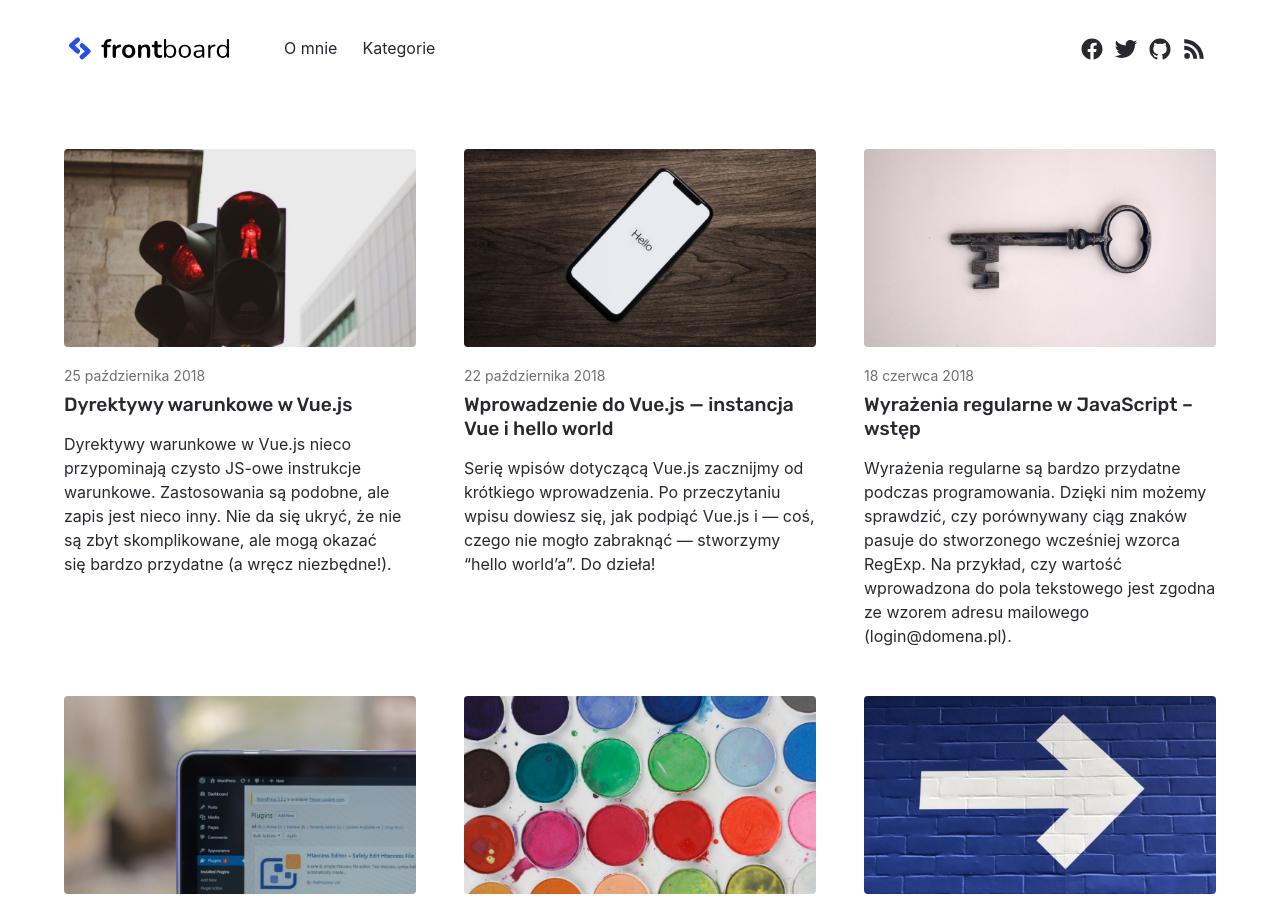
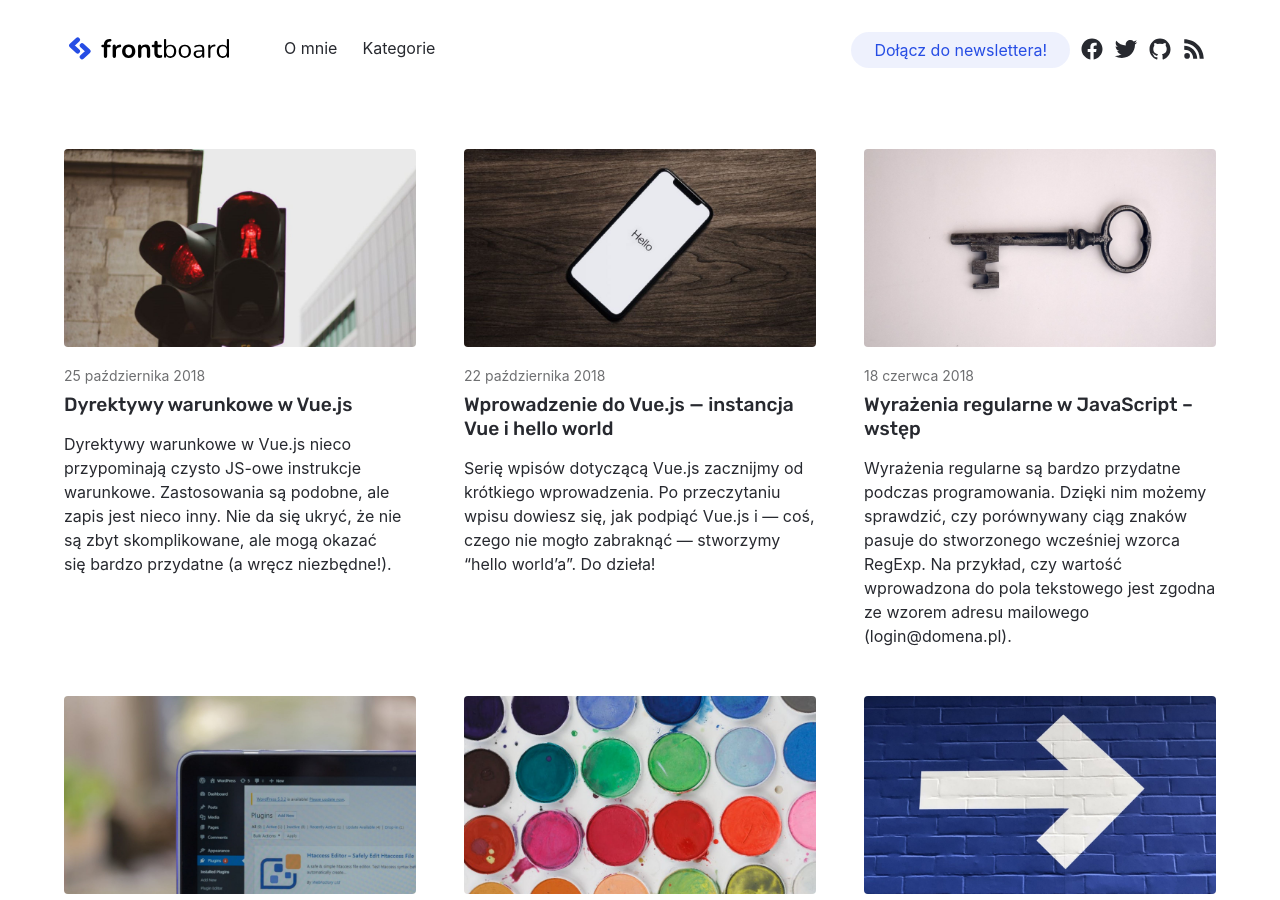
Before and after one commit to frontboard/blog, a Jekyll site: the page built from index.html, in a window 1280 px wide and 900 px high. Built offline with Jekyll 4.4.1, drawn with Linux system fonts in a browser that asks for light colours; the list of posts is cut into pages by our own code; comment, search, counter and statistics services are not loaded.

Commit message:
newsletter link depends on page layout

```diff
--- a/_includes/header.html
+++ b/_includes/header.html
@@ -31,13 +31,15 @@
       </ul>
     </div>
     <div class="header__flex trigger">
-      {%- if page.layout == 'post' -%}
       <ul class="nav nav__flex" role="navigation">
         <li class="nav__item">
+          {%- if page.layout == 'post' -%}
           <a href="#newsletter" class="nav__link nav__link-featured">Dołącz do newslettera!</a>
+          {%- else -%}
+          <a href="/newsletter" class="nav__link nav__link-featured">Dołącz do newslettera!</a>
+          {%- endif -%}
         </li>
       </ul>
-      {%- endif -%}
       <div class="header__socials">{%- include social.html -%}</div>
     </div>
   </div>
```
